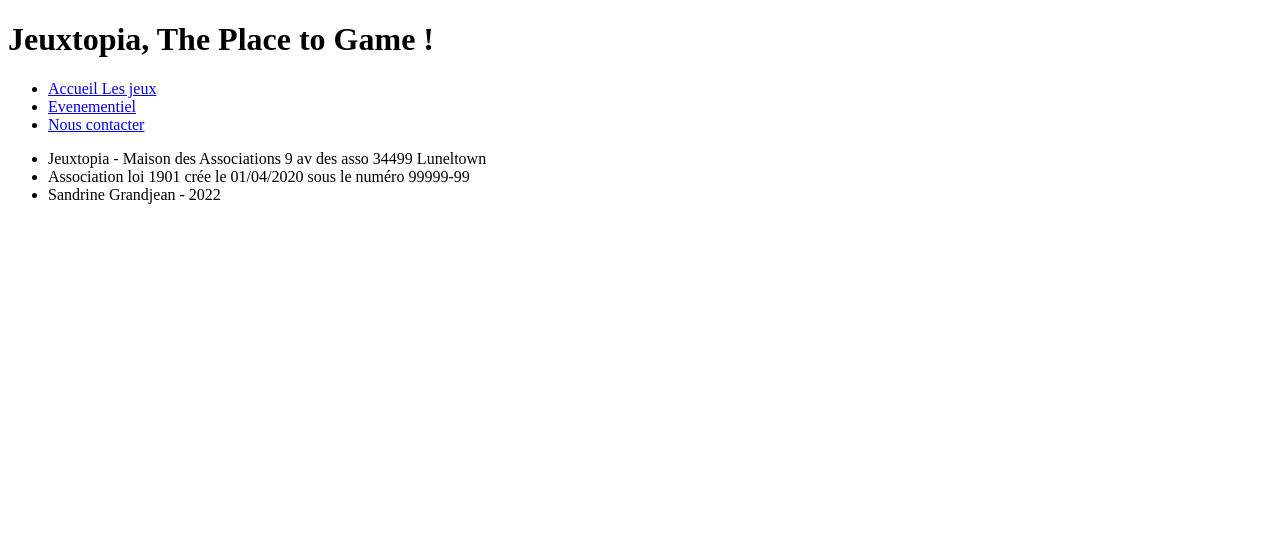
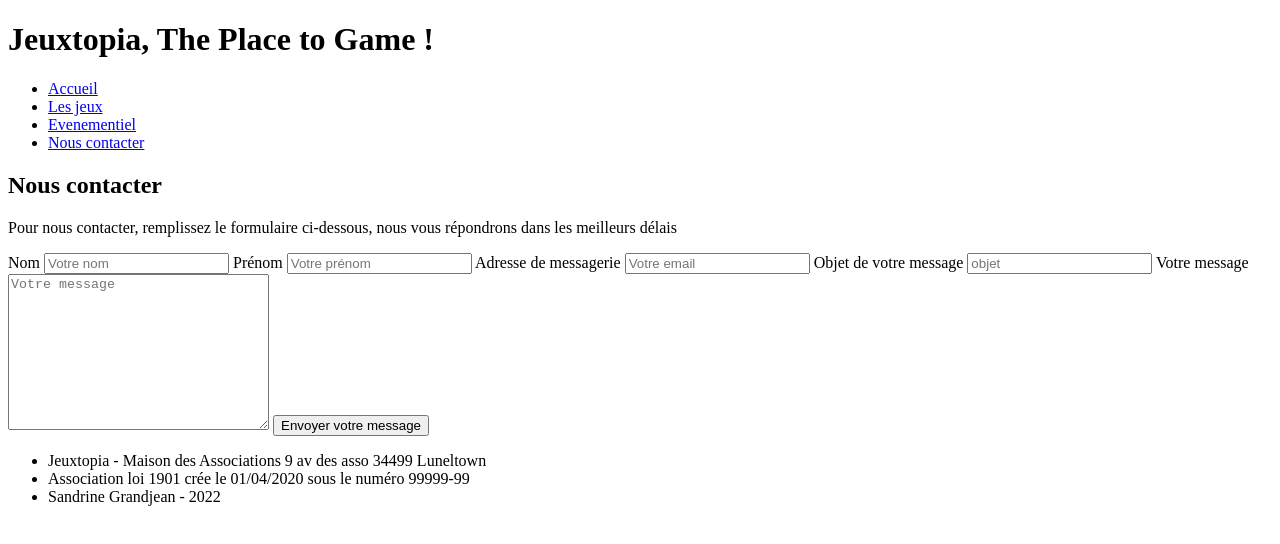
Before and after one commit to Shendo06/EE1_Jeuxtopia, a plain HTML site: page contact.html in a window 1280 px wide. Drawn offline with Linux system fonts and the light colour scheme.

Commit message:
contact content

```diff
--- a/contact.html
+++ b/contact.html
@@ -16,6 +16,8 @@
       <a href="./index.html">
         Accueil
       </a>
+    </li>
+    <li>
       <a href="./jeux.html">
         Les jeux
       </a>
@@ -33,6 +35,22 @@
   </ul>
 </nav>
 <body>
+  <form method="POST" action="contact.php">
+    <h2>Nous contacter</h2>
+    <p>Pour nous contacter, remplissez le formulaire ci-dessous, nous vous répondrons dans les meilleurs délais</p>
+    <label for="surname">Nom</label>
+    <input id="surname" type="text" name="surname" placeholder="Votre nom">
+    <label for="name">Prénom</label>
+    <input id="name" type="text" name="name" placeholder="Votre prénom">
+    <label for="email">Adresse de messagerie</label>
+    <input id="email" type="email" name="email" placeholder="Votre email">
+    <label for="object">Objet de votre message</label>
+    <input id="object" type="text" name="object" placeholder="objet">
+    <label for="message">Votre message</label>
+    <textarea name="message" id="message" cols="30" rows="10" placeholder="Votre message"></textarea>
+    <button type="submit">Envoyer votre message</button>
+  </form>
+
 
 </body>
 <footer>
```
Also changed, not shown: index.html (+16 -8 lines), jeux.html (+2 -0 lines), luneljoue.html (+2 -0 lines), 2 other files.
